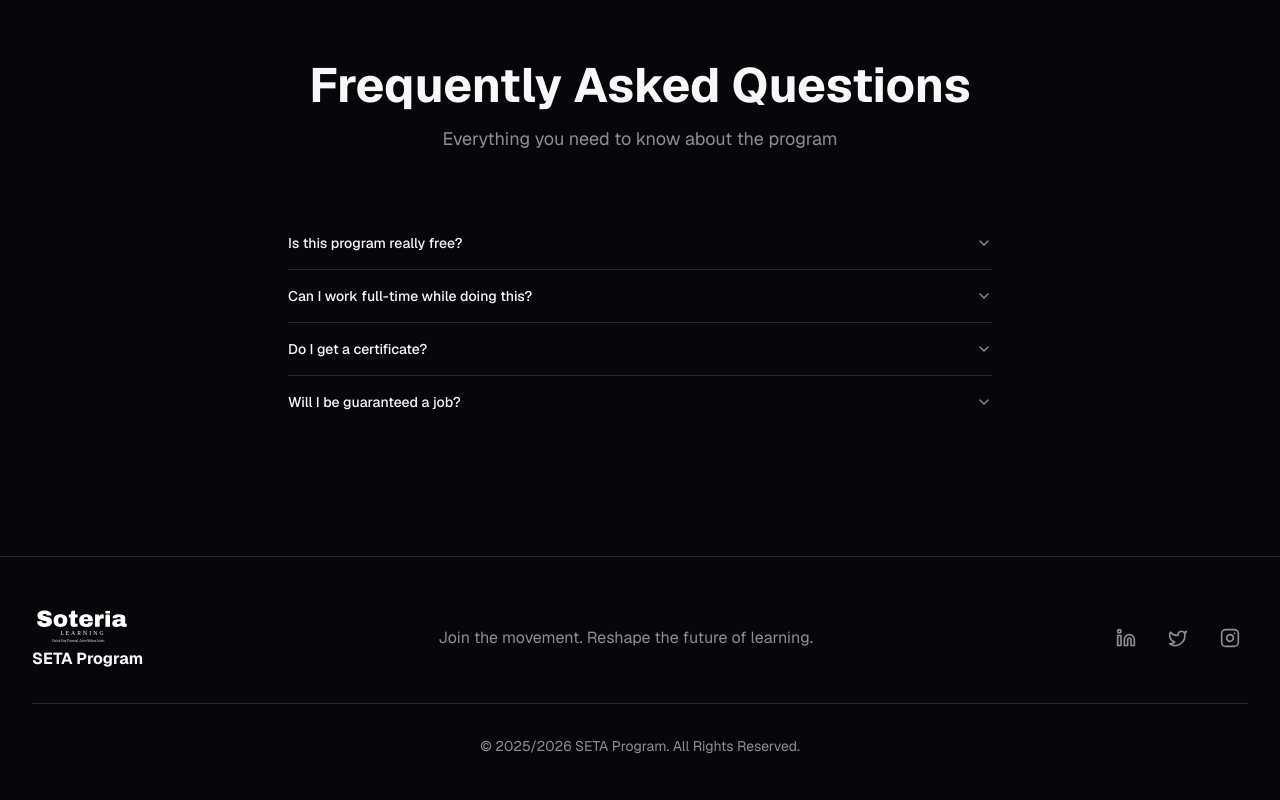
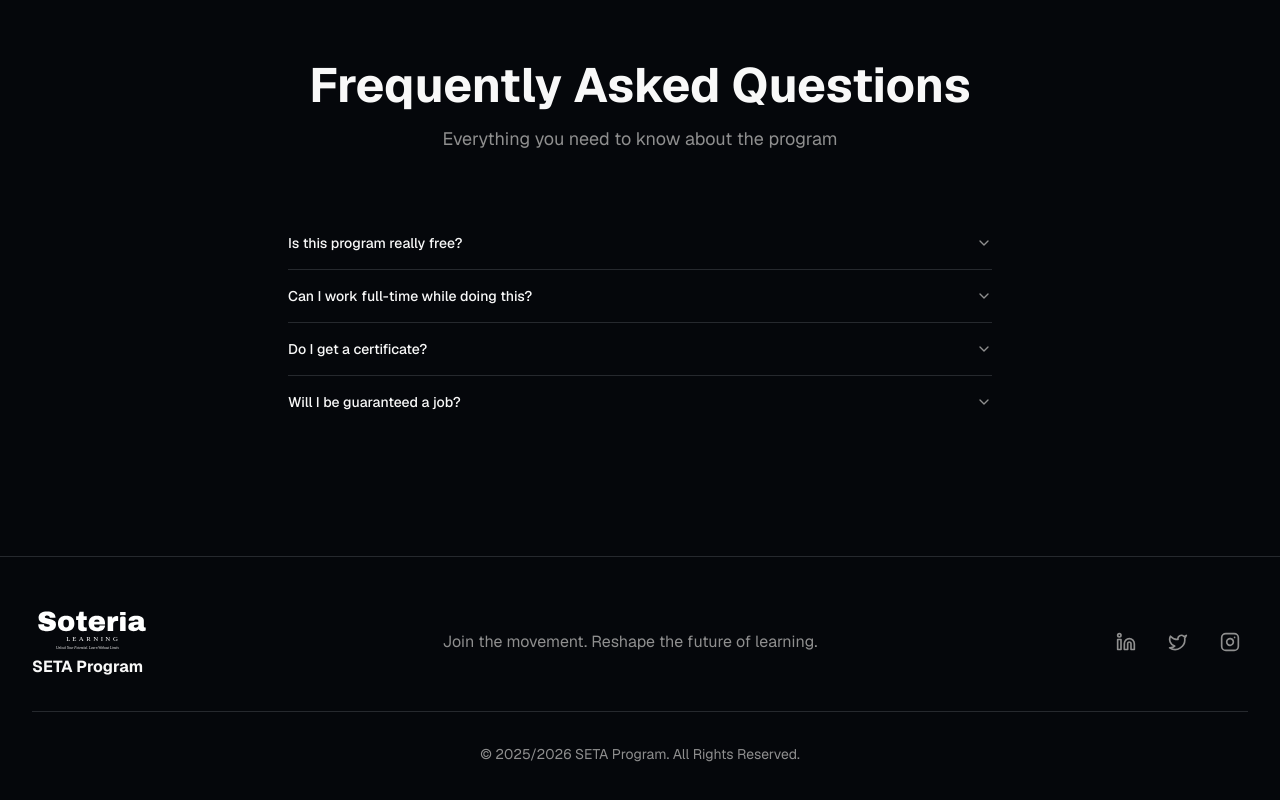
Before and after one commit to soteriaEdtech/seta, a Next.js app: page / in a window 1280 px wide. Shown: the part 6010-6810 px from the top of the page. Built offline with nearby package versions, Linux system fonts and the light colour scheme.

Commit message:
logo update

```diff
--- a/components/footer.tsx
+++ b/components/footer.tsx
@@ -19,7 +19,7 @@ export function Footer() {
         >
           <Link href="/" className="transition-transform duration-300 hover:scale-105">
             {/* <GraduationCap className="h-6 w-6 text-primary" /> */}
-             <Image src={logo} alt="SETA Program Logo" width={100} />
+             <Image src={logo} alt="SETA Program Logo" width={120} />
             <span className="font-bold text-foreground">SETA Program </span>
           </Link>
 
```
